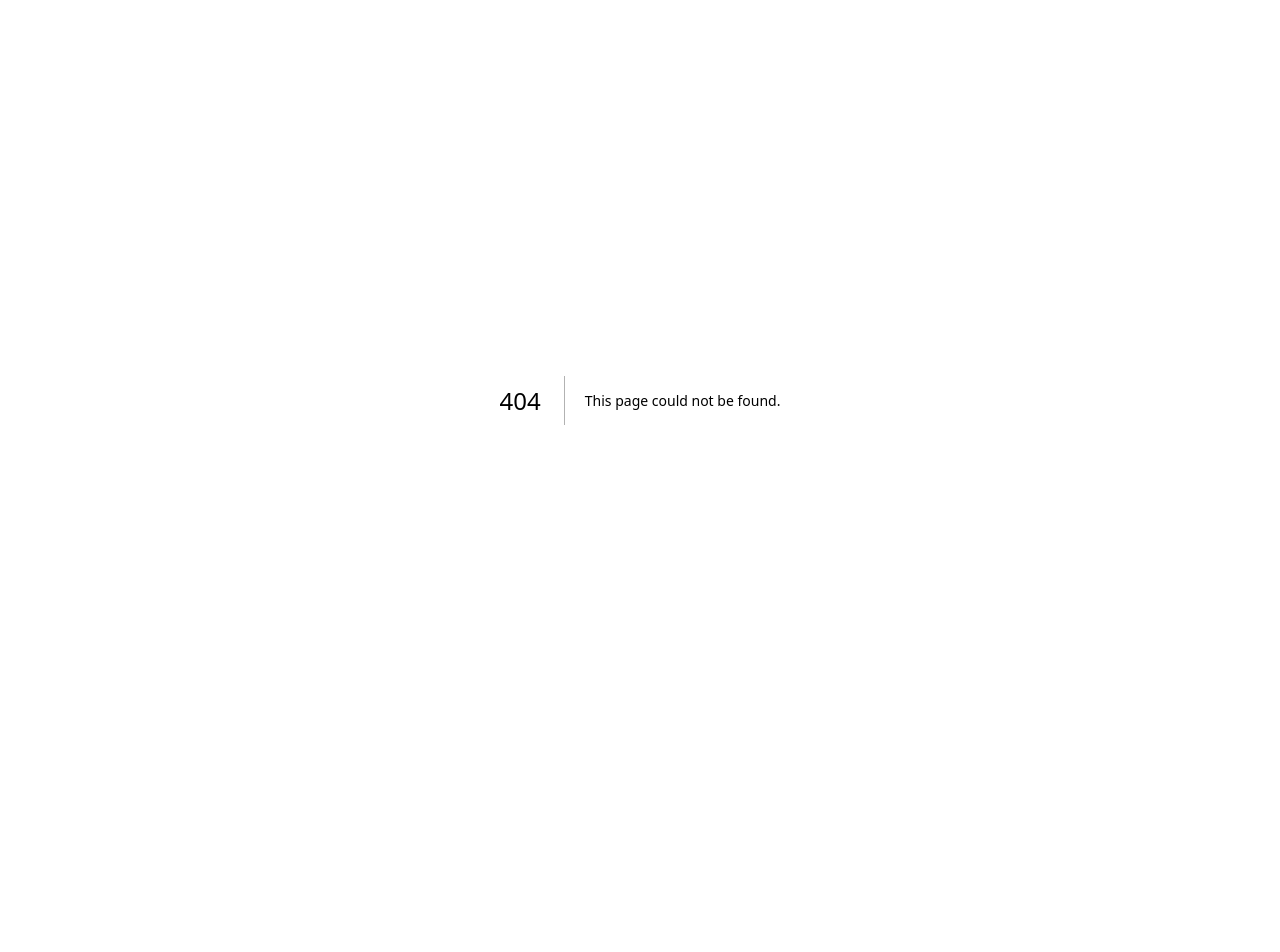
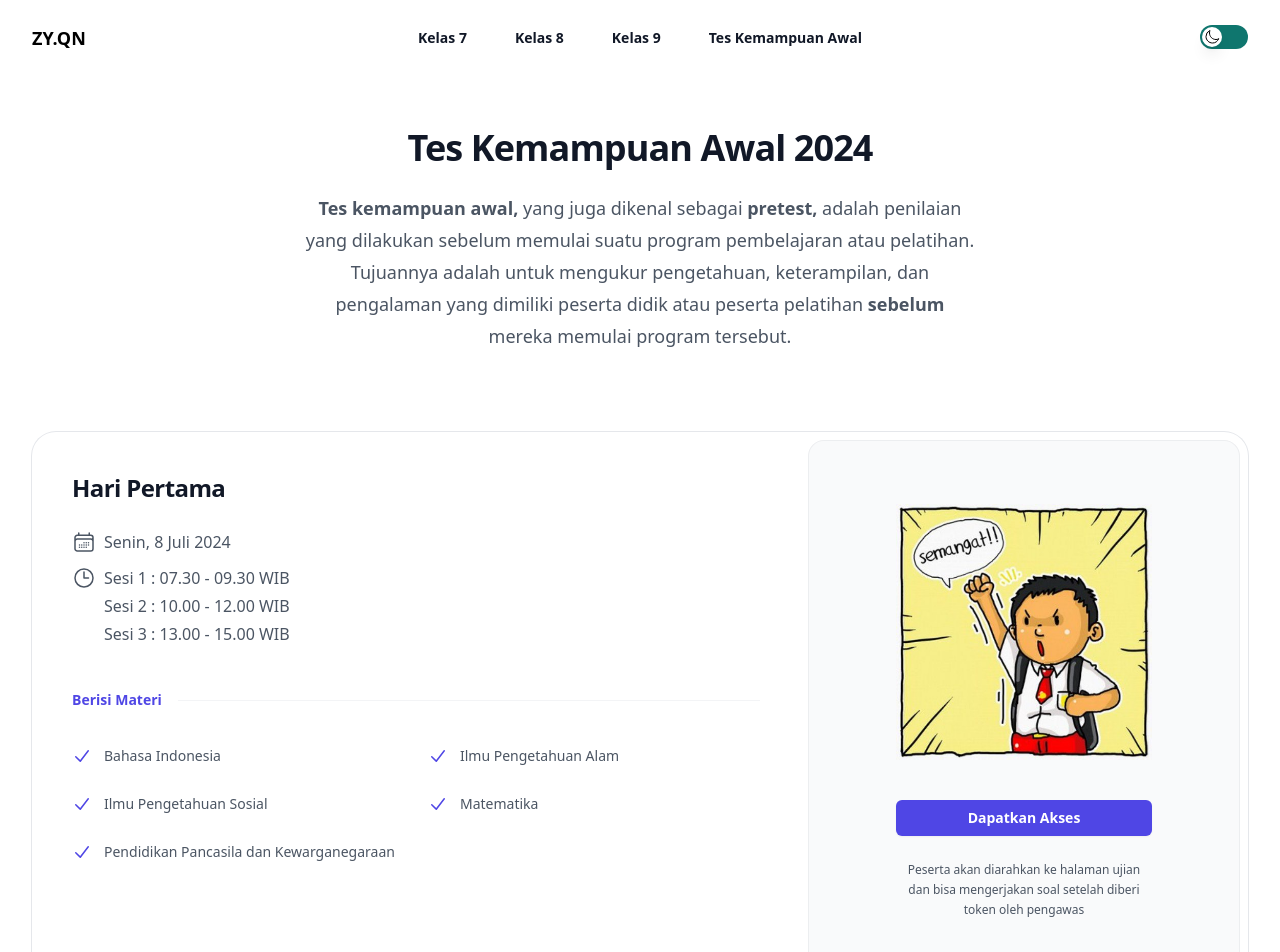
Before and after one commit to khoirurroziqin17/web-belajar, a Next.js app: page /tkm-2024 in a window 1280 px wide. Before the commit this address had no page. Shown: the top 952 px of the page. Before the commit the page ends 800 px from the top, so only its background shows below. Built offline with nearby package versions, Linux system fonts and the light colour scheme.

Commit message:
add tkm page

```diff
--- a/package.json
+++ b/package.json
@@ -1,6 +1,6 @@
 {
   "name": "web-belajar",
-  "version": "1.0.0",
+  "version": "1.0.1",
   "private": true,
   "scripts": {
     "dev": "next dev",
--- /dev/null
+++ b/src/app/tkm-2024/page.tsx
@@ -0,0 +1,152 @@
+"use client";
+
+import { Navigation } from "@/components/HeroSection";
+import { CheckIcon } from "@heroicons/react/20/solid";
+import Image from "next/image";
+
+const includedFeatures = [
+  "Bahasa Indonesia",
+  "Ilmu Pengetahuan Alam",
+  "Ilmu Pengetahuan Sosial",
+  "Matematika",
+  "Pendidikan Pancasila dan Kewarganegaraan",
+];
+
+export default function Page() {
+  return (
+    <>
+      <Navigation />
+      <div className="bg-white py-24 sm:py-32 dark:bg-gray-900">
+        <div className="mx-auto max-w-7xl px-6 lg:px-8">
+          <div className="mx-auto max-w-2xl sm:text-center">
+            <h2 className="text-3xl font-bold tracking-tight text-gray-900 sm:text-4xl dark:text-white">
+              Tes Kemampuan Awal 2024
+            </h2>
+            <p className="mt-6 text-lg leading-8 text-gray-600 dark:text-gray-300">
+              <span className="font-bold">Tes kemampuan awal,</span> yang juga
+              dikenal sebagai <span className="font-bold">pretest,</span> adalah
+              penilaian yang dilakukan sebelum memulai suatu program
+              pembelajaran atau pelatihan. Tujuannya adalah untuk mengukur
+              pengetahuan, keterampilan, dan pengalaman yang dimiliki peserta
+              didik atau peserta pelatihan{" "}
+              <span className="font-bold">sebelum</span> mereka memulai program
+              tersebut.
+            </p>
+          </div>
+          <Card
+            title="Hari Pertama"
+            date="Senin, 8 Juli 2024"
+            link="https://forms.gle/87oBeAEnA8gWf85e9"
+          />
+          <Card
+            title="Hari Kedua"
+            date="Selasa, 9 Juli 2024"
+            link="https://forms.gle/QEirkZZZiyKNuMzY7"
+          />
+        </div>
+      </div>
+    </>
+  );
+}
+
+interface Card {
+  title: string;
+  date: string;
+  link: string;
+}
+
+function Card({ title, date, link }: Card) {
+  return (
+    <div className="mx-auto mt-16 max-w-2xl rounded-3xl ring-1 ring-gray-200 sm:mt-20 lg:mx-0 lg:flex lg:max-w-none dark:ring-gray-100/60">
+      <div className="p-8 sm:p-10 lg:flex-auto">
+        <h3 className="text-2xl font-bold tracking-tight text-gray-900 dark:text-white">
+          {title}
+        </h3>
+        <div className="mt-6 text-base leading-7 font-medium text-gray-600 dark:text-gray-300">
+          <div className="flex items-center">
+            <svg
+              xmlns="http://www.w3.org/2000/svg"
+              fill="none"
+              viewBox="0 0 24 24"
+              strokeWidth={1.5}
+              stroke="currentColor"
+              className="size-6 mr-2"
+            >
+              <path
+                strokeLinecap="round"
+                strokeLinejoin="round"
+                d="M6.75 3v2.25M17.25 3v2.25M3 18.75V7.5a2.25 2.25 0 0 1 2.25-2.25h13.5A2.25 2.25 0 0 1 21 7.5v11.25m-18 0A2.25 2.25 0 0 0 5.25 21h13.5A2.25 2.25 0 0 0 21 18.75m-18 0v-7.5A2.25 2.25 0 0 1 5.25 9h13.5A2.25 2.25 0 0 1 21 11.25v7.5m-9-6h.008v.008H12v-.008ZM12 15h.008v.008H12V15Zm0 2.25h.008v.008H12v-.008ZM9.75 15h.008v.008H9.75V15Zm0 2.25h.008v.008H9.75v-.008ZM7.5 15h.008v.008H7.5V15Zm0 2.25h.008v.008H7.5v-.008Zm6.75-4.5h.008v.008h-.008v-.008Zm0 2.25h.008v.008h-.008V15Zm0 2.25h.008v.008h-.008v-.008Zm2.25-4.5h.008v.008H16.5v-.008Zm0 2.25h.008v.008H16.5V15Z"
+              />
+            </svg>
+            {date}
+          </div>
+          <div className="mt-2">
+            <div className="flex items-center">
+              <svg
+                xmlns="http://www.w3.org/2000/svg"
+                fill="none"
+                viewBox="0 0 24 24"
+                strokeWidth={1.5}
+                stroke="currentColor"
+                className="size-6 mr-2"
+              >
+                <path
+                  strokeLinecap="round"
+                  strokeLinejoin="round"
+                  d="M12 6v6h4.5m4.5 0a9 9 0 1 1-18 0 9 9 0 0 1 18 0Z"
+                />
+              </svg>
+              <p>Sesi 1 : 07.30 - 09.30 WIB</p>
+            </div>
+            <p className="ml-8">Sesi 2 : 10.00 - 12.00 WIB</p>
+            <p className="ml-8">Sesi 3 : 13.00 - 15.00 WIB</p>
+          </div>
+        </div>
+        <div className="mt-10 flex items-center gap-x-4">
+          <h4 className="flex-none text-sm font-semibold leading-6 text-indigo-600">
+            Berisi Materi
+          </h4>
+          <div className="h-px flex-auto bg-gray-100 dark:text-gray-800" />
+        </div>
+        <ul
+          role="list"
+          className="mt-8 grid grid-cols-1 gap-4 text-sm leading-6 text-gray-600 sm:grid-cols-2 sm:gap-6 dark:text-gray-300"
+        >
+          {includedFeatures.map((feature) => (
+            <li key={feature} className="flex gap-x-3">
+              <CheckIcon
+                className="h-6 w-5 flex-none text-indigo-600"
+                aria-hidden="true"
+              />
+              {feature}
+            </li>
+          ))}
+        </ul>
+      </div>
+      <div className="-mt-2 p-2 lg:mt-0 lg:w-full lg:max-w-md lg:flex-shrink-0">
+        <div className="rounded-2xl bg-gray-50 py-10 text-center ring-1 ring-inset ring-gray-900/5 lg:flex lg:flex-col lg:justify-center lg:py-16 dark:bg-gray-800 dark:ring-gray-100/60">
+          <div className="mx-auto max-w-xs px-8">
+            <Image
+              className="mx-auto"
+              src="/motivasi-belajar.jpg"
+              alt="Semangat belajar"
+              width={500}
+              height={500}
+            />
+            <a
+              href={link}
+              target="_blank"
+              className="mt-10 block w-full rounded-md bg-indigo-600 px-3 py-2 text-center text-sm font-semibold text-white shadow-sm hover:bg-indigo-500 focus-visible:outline focus-visible:outline-2 focus-visible:outline-offset-2 focus-visible:outline-indigo-600"
+            >
+              Dapatkan Akses
+            </a>
+            <p className="mt-6 text-xs leading-5 text-gray-600 dark:text-gray-300">
+              Peserta akan diarahkan ke halaman ujian dan bisa mengerjakan soal
+              setelah diberi token oleh pengawas
+            </p>
+          </div>
+        </div>
+      </div>
+    </div>
+  );
+}
```
